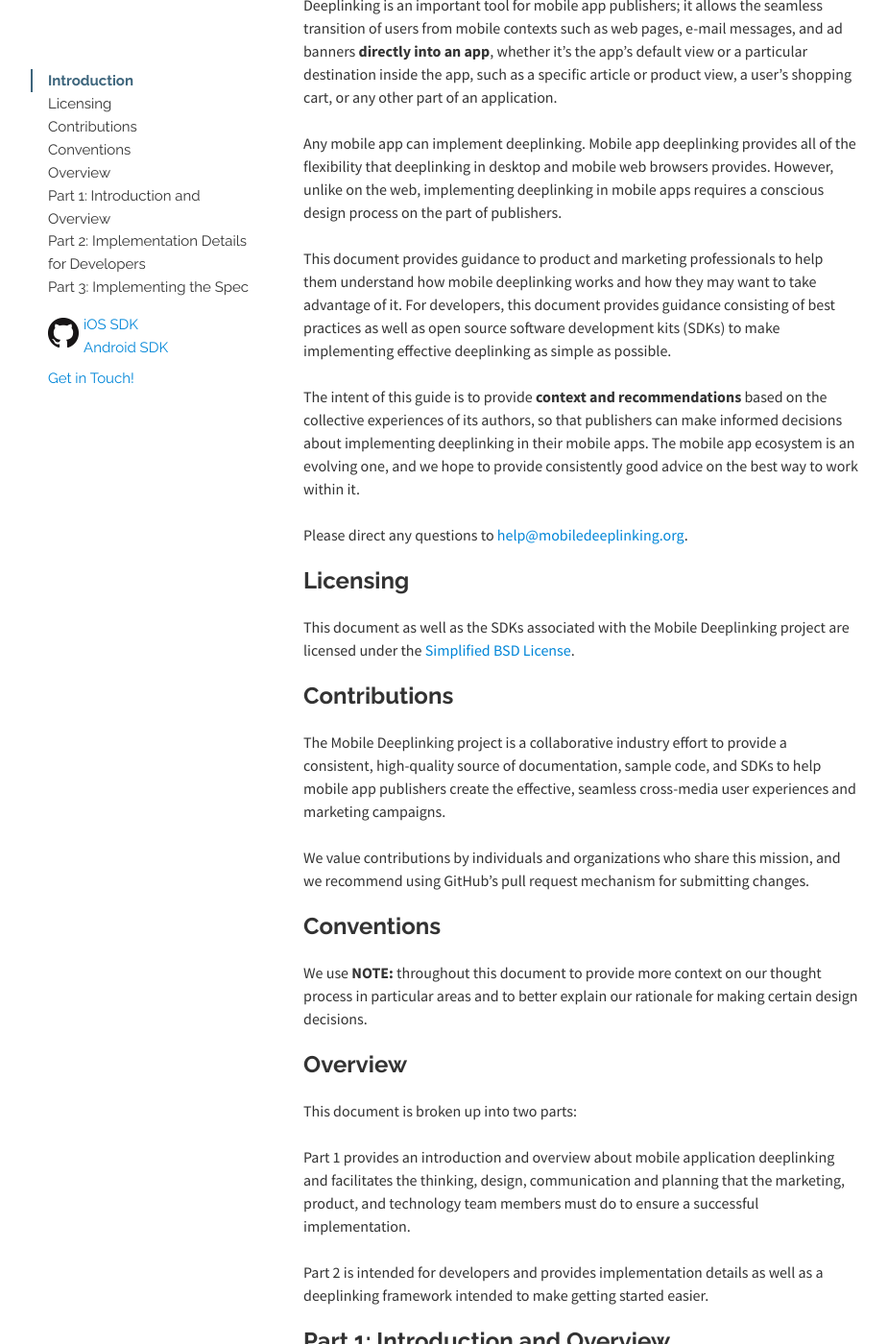
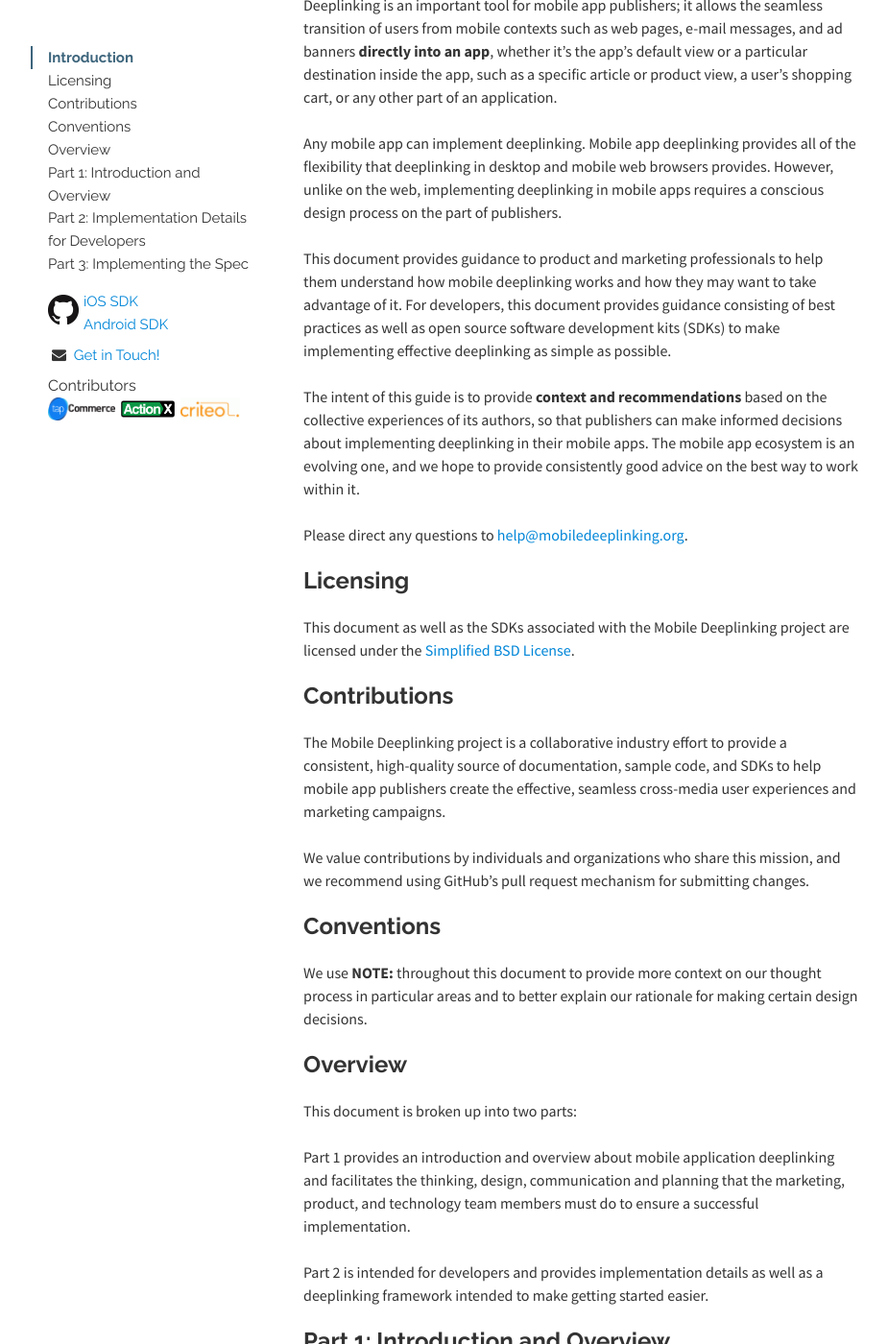
Before and after one commit to mobiledeeplinking/mobiledeeplinking.github.io, a Jekyll site: the page built from product/123/index.html, in a window 1280 px wide and 1400 px high, scrolled down 196 px. Shown: the whole window at 96% size, without its empty margins (149-1074 px from the left). Built offline with Jekyll 4.4.1, drawn with Linux system fonts in a browser that asks for light colours; nearby versions of some CDN libraries; Markdown is read by kramdown in place of the engine named in the settings.

Commit message:
Adding contributor logos and mail link.

```diff
--- a/_layouts/default.html
+++ b/_layouts/default.html
@@ -20,6 +20,7 @@ title:  "MobileDeepLinking Spec"
   <link rel="stylesheet" href="/css/main.css">
   <link href='http://fonts.googleapis.com/css?family=Source+Sans+Pro:400,600,700' rel='stylesheet' type='text/css'>
   <link href='http://fonts.googleapis.com/css?family=Abril+Fatface' rel='stylesheet' type='text/css'>
+  <link href="//netdna.bootstrapcdn.com/font-awesome/4.0.3/css/font-awesome.css" rel="stylesheet">
 </head>
 <body>
   <div class="container">
--- a/_layouts/spec.html
+++ b/_layouts/spec.html
@@ -68,7 +68,16 @@ date:   2014-02-12 16:50:45
              </div>
              <br/><br/>
              <div class="contact">
-              <a href="mailto:help@mobiledeeplinking.org">Get in Touch!</a>
+              <i class="fa fa-envelope"></i>
+              <span class="mail-link">
+                <a href="mailto:help@mobiledeeplinking.org">Get in Touch!</a>
+              </span>
+             </div>
+             <div class="logos">
+              <div>Contributors</div>
+              <a href="http://www.tapcommerce.com"><img src="/img/tapcommerce-logo.png"/></a>
+              <a href="http://www.actionx.com"><img src="/img/actionx-logo.png"/></a>
+              <a href="http://www.criteo.com"><img src="/img/criteo-logo.png"/></a>
              </div>
           </div>
       </div>
--- a/css/main.css
+++ b/css/main.css
@@ -302,7 +302,7 @@ blockquote p:first-child {
 
   #navdiv.affix {
     position: fixed;
-    top:4.5em;
+    top:3em;
     width:228px;
   }
 }
@@ -413,3 +413,23 @@ div.contact {
   margin-left: 18px;
   margin-top: 0.5em;
 }
+
+.fa-envelope {
+  font-size: 24px;
+  margin-left: 4px;
+  margin-right: 4px;
+}
+
+.mail-link {
+  line-height:24px;
+  vertical-align: top;
+}
+
+.logos {
+  margin-left:18px;
+  margin-top:0.5em;
+}
+
+.logos img {
+  height:24px;
+}
```
Also changed, not shown: img/actionx-logo.png (added), img/criteo-logo.png (added), img/tapcommerce-logo.png (added), product/123/index.html (renamed from products/123/index.html).
